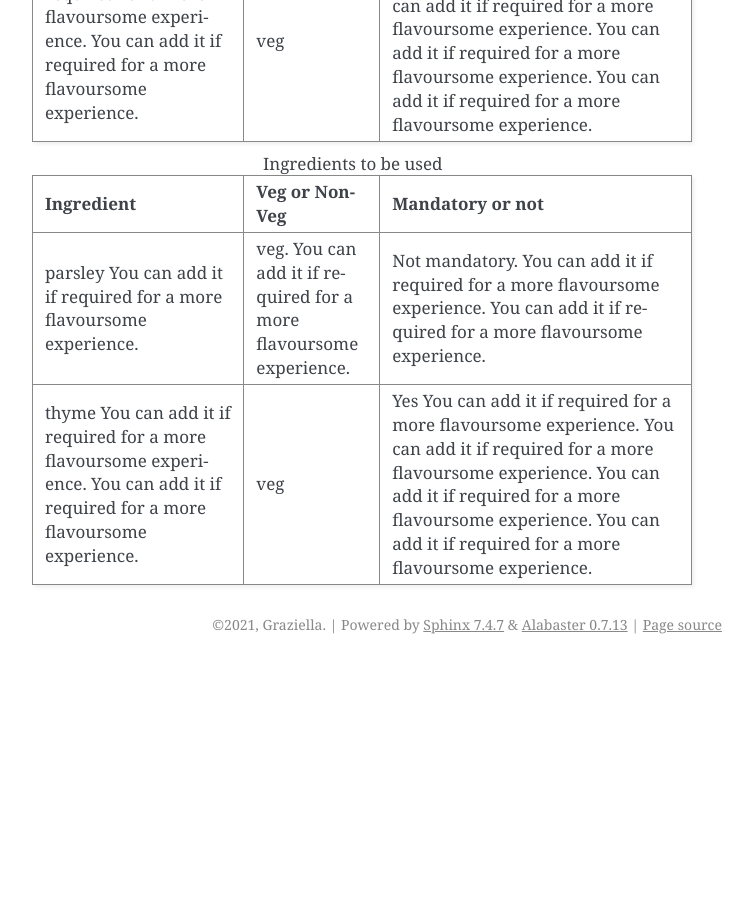
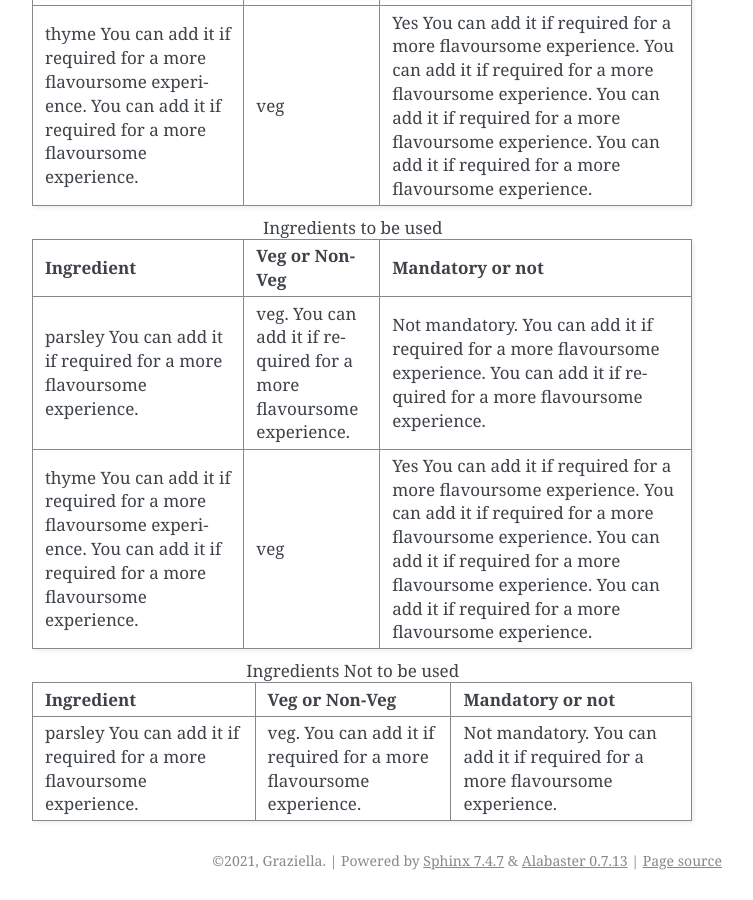
Before and after one commit to PriyankaLiz/rtd2-tutorial, a Sphinx documentation site: the page built from docs/source/usage.rst, in a window 1280 px wide and 900 px high, scrolled down 1454 px. Shown: the whole window, without its empty margins (388-1141 px from the left). Built offline with Sphinx 7.4.7, drawn with Linux system fonts in a browser that asks for light colours; before the commit the page ends 2118 px from its top, so only the background shows below that; some of the changed text lies outside the part shown.

Commit message:
Added new table and other content for trial

```diff
--- a/docs/source/usage.rst
+++ b/docs/source/usage.rst
@@ -47,6 +47,10 @@
 
 **Removed table class name**
 
+parsley You can add it if required for a more flavoursome experience.
+parsley You can add it if required for a more flavoursome experience.
+
+
 .. list-table:: Ingredients
     :header-rows: 1
     :align: center
@@ -75,3 +79,15 @@
     * - thyme You can add it if required for a more flavoursome experience. You can add it if required for a more flavoursome experience.
       - veg
       - Yes You can add it if required for a more flavoursome experience. You can add it if required for a more flavoursome experience. You can add it if required for a more flavoursome experience. You can add it if required for a more flavoursome experience.
+
+.. list-table:: Ingredients Not to be used
+    :header-rows: 1
+    :class: wy-table-responsive
+    :align: center
+
+    * - Ingredient
+      - Veg or Non-Veg
+      - Mandatory or not
+    * - parsley You can add it if required for a more flavoursome experience.
+      - veg. You can add it if required for a more flavoursome experience.
+      - Not mandatory. You can add it if required for a more flavoursome experience.
```
